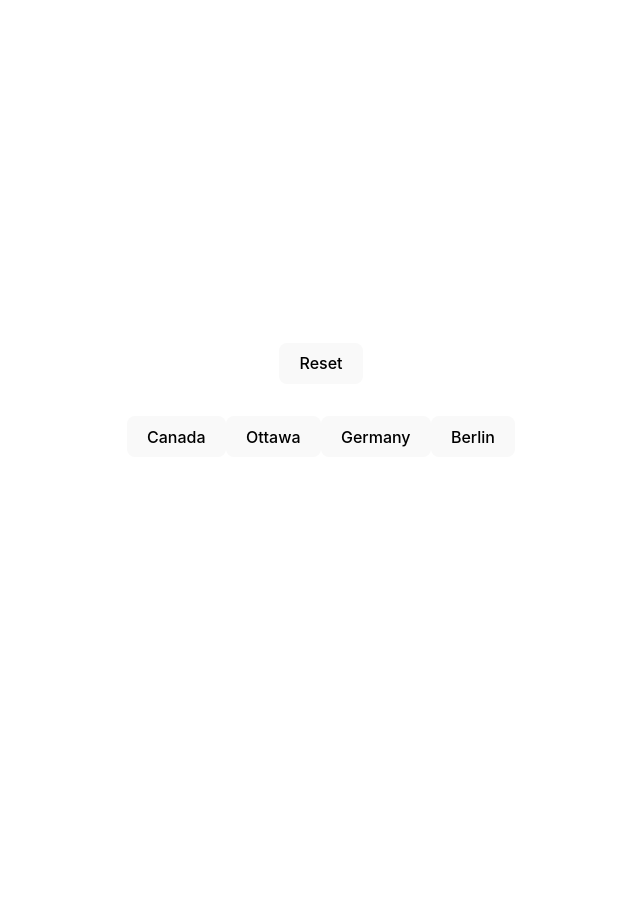
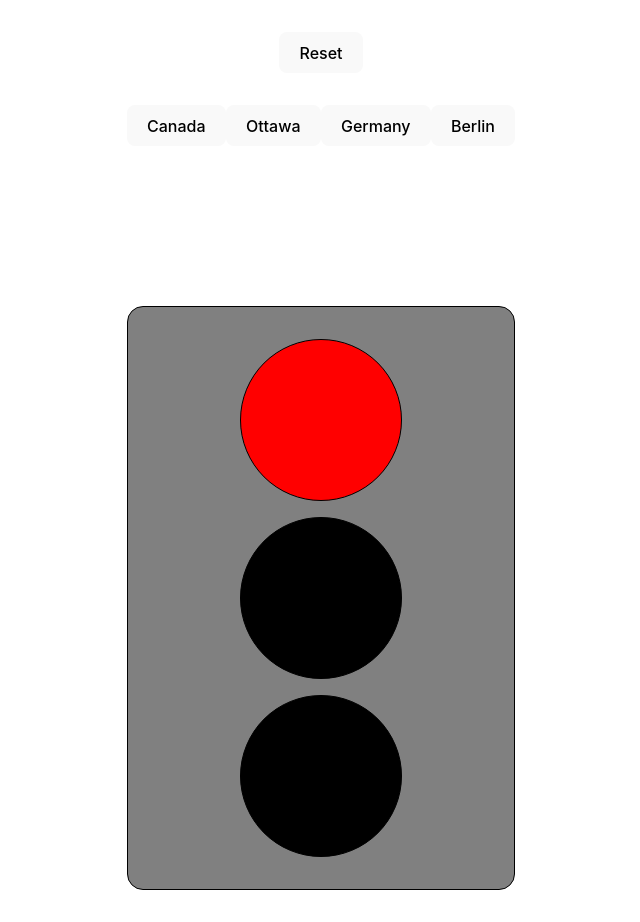
Before and after one commit to tariqs26/react-interview-questions, a React (Vite) app: page / in a window 1280 px wide. Shown: the whole page, without its empty margins (319-959 px from the left). Before the commit the page ends 800 px from the top, so only its background shows below. Built offline with nearby package versions, Linux system fonts and the light colour scheme.

Commit message:
wrap problems in article, todo implement cms, add traffic signal

```diff
--- a/src/App.tsx
+++ b/src/App.tsx
@@ -1,4 +1,5 @@
 import CountryCapitalGame from "./questions/match-country-city/CountryCapitalGame"
+import TrafficSignal from "./questions/traffic-signal/TrafficSignal"
 
 export default function App() {
   const data = {
@@ -6,5 +7,10 @@ export default function App() {
     Germany: "Berlin",
   }
 
-  return <CountryCapitalGame data={data} />
+  return (
+    <article className="app">
+      <CountryCapitalGame data={data} />
+      <TrafficSignal />
+    </article>
+  )
 }
```
